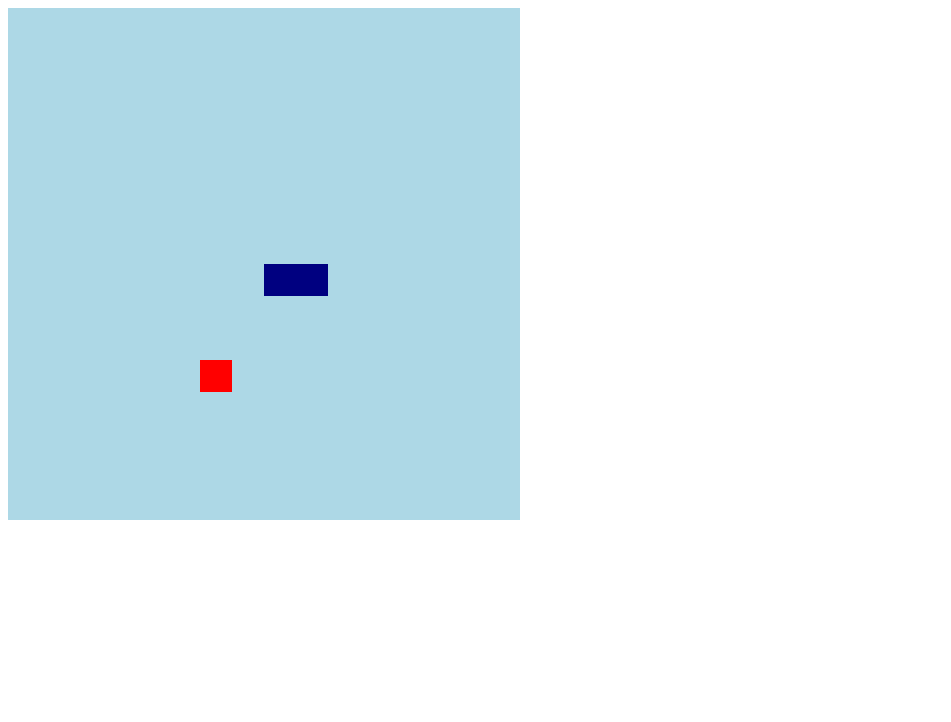
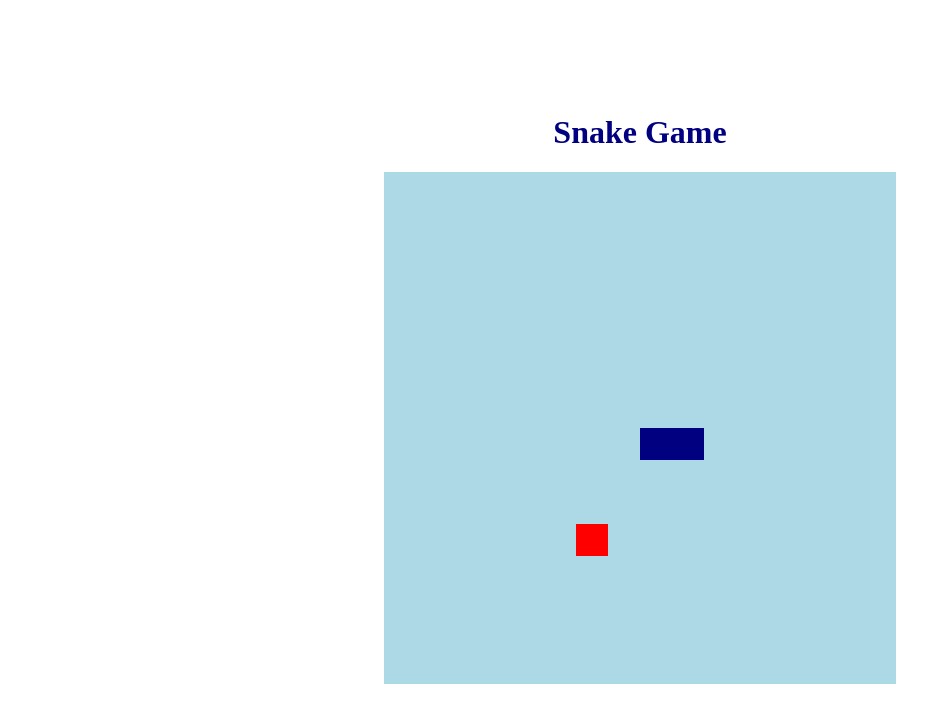
Before and after one commit to guilorentz/snake-game, a plain HTML site: page index.html in a window 1280 px wide. Shown: the whole page, without its empty margins (0-951 px from the left). Drawn offline with Linux system fonts and the light colour scheme.

Commit message:
adicionar estilizacao

```diff
--- a/index.html
+++ b/index.html
@@ -9,6 +9,7 @@
 	<title>Snake Game</title>
 </head>
 <body>
+	<h1>Snake Game</h1>
 	<canvas id="snake" width="512" height="512"></canvas>
 </body>
 </html>
--- a/style.css
+++ b/style.css
@@ -0,0 +1,9 @@
+body {
+	height: 95vh;
+	width: 95;
+	display: flex;
+	justify-content: center;
+	align-items: center;
+	flex-direction: column;
+	color: navy;
+}
```
